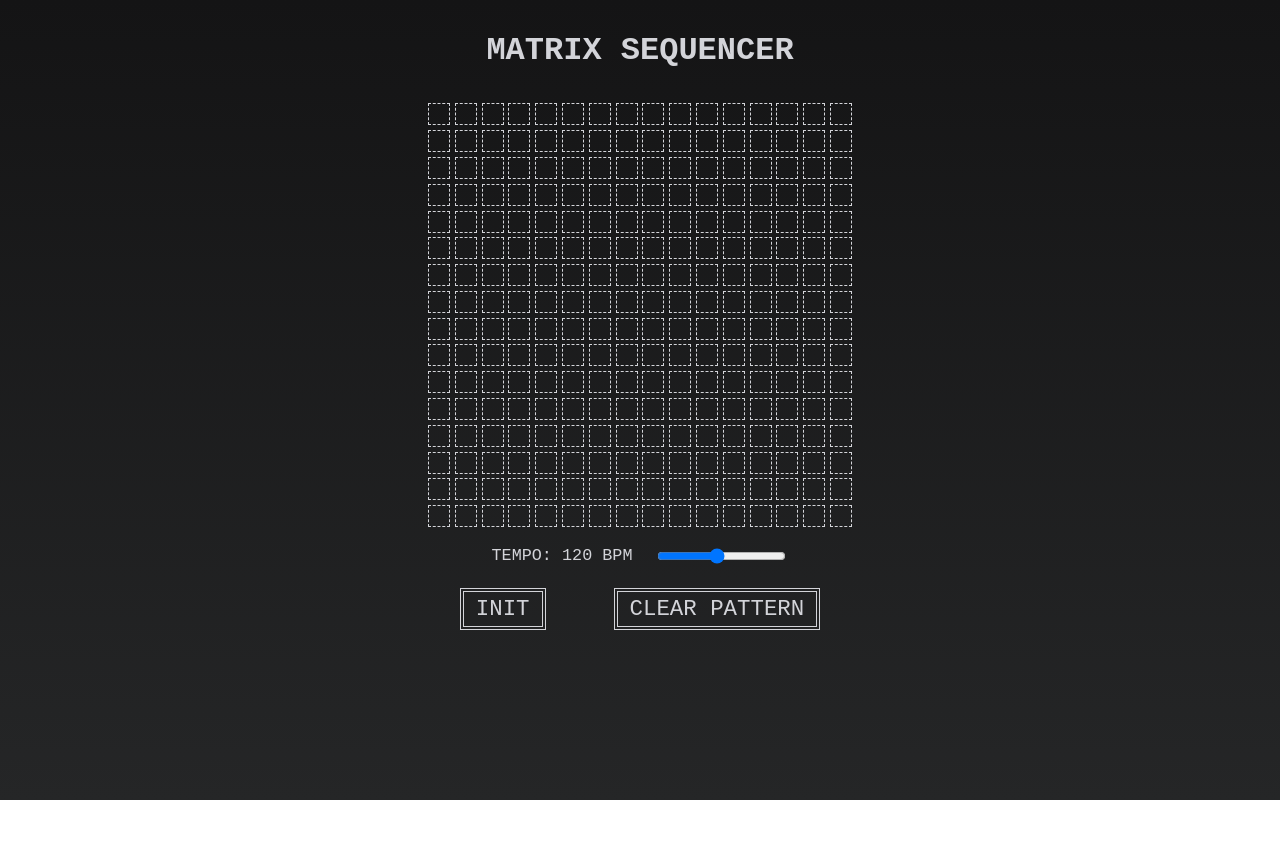
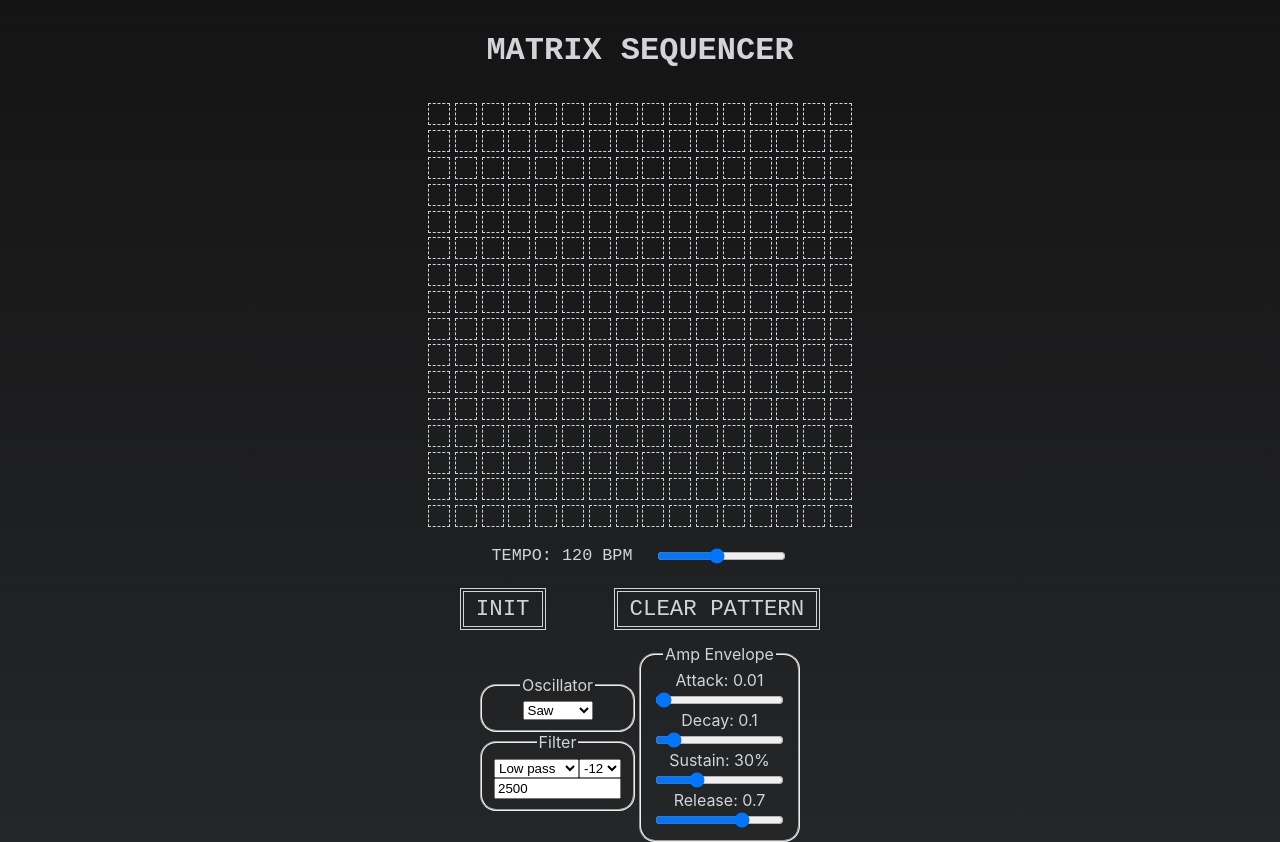
Before and after one commit to noellehuchette/matrixsynth, a React (Create React App) app: page / in a window 1280 px wide. Before the commit the page ends 800 px from the top, so only its background shows below. Built offline with nearby package versions, Linux system fonts and the light colour scheme.

Commit message:
first functional synth options

```diff
--- a/src/components/Main/Main.js
+++ b/src/components/Main/Main.js
@@ -7,8 +7,8 @@ const Main = (props) => {
   return (
     <div className="msblock">
       <h3>matrix sequencer</h3>
+      <Sequencer />
       <Synth />
-      <Sequencer />
     </div>
   );
 };
--- a/src/components/Sequencer/index.js
+++ b/src/components/Sequencer/index.js
@@ -47,7 +47,7 @@ const initPattern = () => {
 };
 
 // build synth instances
-const buildSynths = () => {
+export const buildSynths = () => {
   const synths = [];
   const reverb = new Reverb({ wet: 0.75 }).toDestination();
   for (let syn = 0; syn < 16; syn++) {
@@ -59,7 +59,7 @@ const buildSynths = () => {
 // page load
 Transport.loop = true;
 Transport.setLoopPoints(0, '1m');
-const synths = buildSynths();
+// const synths = buildSynths();
 
 const Sequencer = () => {
   // load saved info
@@ -69,6 +69,7 @@ const Sequencer = () => {
   // redux connectivity
   const seqStep = useSelector((state) => state.sequencer);
   const dispatch = useDispatch();
+  const synths = useSelector((state) => state.synth);
 
   // state variables
   const [init, setInit] = useState(false);
@@ -98,13 +99,13 @@ const Sequencer = () => {
       });
       parts.push(
         new Part((time, value) => {
-          synth.triggerAttackRelease(value.note, '32n.', time);
+          synth.amp.triggerAttackRelease('32n.', time);
         }, arrangement).start(0)
       );
     });
     setParts(parts);
     window.localStorage.setItem('matrixpattern', JSON.stringify(pattern));
-  }, [pattern]);
+  }, [pattern, synths]);
 
   // tempo change
   useEffect(() => {
--- a/src/components/Synth/index.js
+++ b/src/components/Synth/index.js
@@ -1,12 +1,185 @@
 import React, { useEffect, useState } from 'react';
 import { useDispatch, useSelector } from 'react-redux';
+import { changeOsc, changeFilter, changeAmp } from '../../store/synth';
 import * as Tone from 'tone';
 import './style.css';
 
 const Synth = () => {
+  //load saved
+
+  //redux connectivity
+  const seqStep = useSelector((state) => state.sequencer);
+  const dispatch = useDispatch();
+  const synths = useSelector((state) => state.synth);
+
+  //synth parameters
+  const [osc, setOsc] = useState(synths[0].osc.type);
+  const [fil, setFil] = useState(synths[0].fil.type);
+  const [roll, setRoll] = useState(synths[0].fil.rolloff);
+  const [freq, setFreq] = useState(synths[0].fil.frequency.value);
+  const [ampA, setAmpA] = useState(synths[0].amp.attack);
+  const [ampD, setAmpD] = useState(synths[0].amp.decay);
+  const [ampS, setAmpS] = useState(synths[0].amp.sustain);
+  const [ampR, setAmpR] = useState(synths[0].amp.release);
+
+  const handleOsc = (e) => {
+    dispatch(changeOsc(e.target.value));
+    setOsc(e.target.value);
+  };
+
+  const handleFilter = (e) => {
+    switch (e.target.name) {
+      case 'filt-type':
+        dispatch(changeFilter(e.target.value, roll, freq));
+        setFil(e.target.value);
+        return;
+      case 'filt-roll':
+        dispatch(changeFilter(fil, e.target.value, freq));
+        setRoll(e.target.value);
+        return;
+      case 'filt-cutoff':
+        dispatch(changeFilter(fil, roll, e.target.value));
+        setFreq(e.target.value);
+        return;
+      default:
+        return;
+    }
+  };
+
+  const handleAmp = (e) => {
+    switch (e.target.name) {
+      case 'amp-atk':
+        dispatch(changeAmp(e.target.value, ampD, ampS, ampR));
+        setAmpA(e.target.value);
+        return;
+      case 'amp-dcy':
+        dispatch(changeAmp(ampA, e.target.value, ampS, ampR));
+        setAmpD(e.target.value);
+        return;
+      case 'amp-sus':
+        dispatch(changeAmp(ampA, ampD, e.target.value, ampR));
+        setAmpS(e.target.value);
+        return;
+      case 'amp-rel':
+        dispatch(changeAmp(ampA, ampD, ampS, e.target.value));
+        setAmpR(e.target.value);
+        return;
+      default:
+        console.log(e.target.value);
+        return;
+    }
+  };
+
   return (
     <div className="synth-block">
-      <div className="synth-controls"></div>
+      <div className="synth-controls">
+        <div className="osc-controls">
+          <fieldset>
+            <legend>Oscillator</legend>
+            <select
+              name="oscillator"
+              id="oscillator"
+              value={osc}
+              onChange={handleOsc}
+            >
+              <option value="fatsawtooth">Saw</option>
+              <option value="fatsquare">Square</option>
+              <option value="fattriangle">Triangle</option>
+              <option value="fatsine">Sine</option>
+            </select>
+          </fieldset>
+          <fieldset>
+            <legend>Filter</legend>
+            <div className="filter-params">
+              <div className="filter-type">
+                <select
+                  name="filt-type"
+                  id="filt-type"
+                  value={fil}
+                  onChange={handleFilter}
+                >
+                  <option value="lowpass">Low pass</option>
+                  <option value="bandpass">Band pass</option>
+                  <option value="highpass">High pass</option>
+                </select>
+                <select
+                  name="filt-roll"
+                  id="filt-roll"
+                  value={roll}
+                  onChange={handleFilter}
+                >
+                  <option value="-12">-12</option>
+                  <option value="-24">-24</option>
+                  <option value="-48">-48</option>
+                </select>
+              </div>
+              <input
+                name="filt-cutoff"
+                type="number"
+                id="filt-cutoff"
+                min="10"
+                max="20000"
+                step="5"
+                value={freq}
+                onChange={handleFilter}
+              />
+            </div>
+          </fieldset>
+        </div>
+        <div className="amp-controls">
+          <fieldset>
+            <legend>Amp Envelope</legend>
+            <div className="amp-envelope">
+              <label htmlFor="amp-attack">Attack: {ampA}</label>
+              <input
+                type="range"
+                id="amp-attack"
+                name="amp-atk"
+                min="0"
+                max="1"
+                step="0.01"
+                value={ampA}
+                onChange={handleAmp}
+              />
+              <label htmlFor="amp-decay">Decay: {ampD}</label>
+              <input
+                type="range"
+                id="amp-decay"
+                name="amp-dcy"
+                min="0"
+                max="1"
+                step="0.01"
+                value={ampD}
+                onChange={handleAmp}
+              />
+              <label htmlFor="amp-sustain">
+                Sustain: {Math.round(ampS * 100)}%
+              </label>
+              <input
+                type="range"
+                id="amp-sustain"
+                name="amp-sus"
+                min="0"
+                max="1"
+                step="0.01"
+                value={ampS}
+                onChange={handleAmp}
+              />
+              <label htmlFor="amp-release">Release: {ampR}</label>
+              <input
+                type="range"
+                id="amp-release"
+                name="amp-rel"
+                min="0"
+                max="1"
+                step="0.01"
+                value={ampR}
+                onChange={handleAmp}
+              />
+            </div>
+          </fieldset>
+        </div>
+      </div>
     </div>
   );
 };
--- a/src/components/Synth/style.css
+++ b/src/components/Synth/style.css
@@ -0,0 +1,32 @@
+.synth-controls {
+  display: flex;
+  align-items: center;
+  justify-content: center;
+}
+
+fieldset {
+  align-items: center;
+  justify-content: center;
+  color: #D3D4D9;
+  display: flex;
+  border-radius: 1rem;
+}
+
+.osc-controls fieldset{
+  flex-direction: column;
+}
+
+.filter-params {
+  display: flex;
+  flex-direction: column;
+}
+
+.filter-envelope {
+  display: flex;
+  flex-direction: column;
+}
+
+.amp-envelope {
+  display: flex;
+  flex-direction: column;
+}
--- a/src/store/reducer.js
+++ b/src/store/reducer.js
@@ -1,8 +1,8 @@
 import { combineReducers } from 'redux';
 import sequencer from './sequencer';
-import synthesizer from './synth';
+import synth from './synth';
 
 export default combineReducers({
   sequencer,
-  synthesizer
+  synth
 });
--- a/src/store/store.js
+++ b/src/store/store.js
@@ -1,7 +1,11 @@
 import { createStore, applyMiddleware } from 'redux';
 import reducer from './reducer';
 import thunkMiddleware from 'redux-thunk';
+import { createLogger } from 'redux-logger';
 
-const store = createStore(reducer, applyMiddleware(thunkMiddleware));
+const store = createStore(
+  reducer,
+  applyMiddleware(thunkMiddleware, createLogger({ collapsed: true }))
+);
 
 export default store;
--- a/src/store/synth.js
+++ b/src/store/synth.js
@@ -1,5 +1,119 @@
-const synthesizer = (state = [], action) => {
+import * as Tone from 'tone';
+
+// sequencer scale
+const notes = [
+  'D5',
+  'C5',
+  'A4',
+  'G4',
+  'F4',
+  'D4',
+  'C4',
+  'A3',
+  'G3',
+  'F3',
+  'D3',
+  'C3',
+  'A2',
+  'G2',
+  'F2',
+  'D2'
+];
+
+const INITIALIZE = 'INITIALIZE';
+const CHANGE_OSC = 'CHANGE_OSC';
+const CHANGE_FILTER = 'CHANGE_FILTER';
+const CHANGE_AMP = 'CHANGE_AMP';
+
+export const changeOsc = (osc) => ({
+  type: CHANGE_OSC,
+  osc
+});
+
+export const changeFilter = (filter, rolloff, cutoff) => ({
+  type: CHANGE_FILTER,
+  filter,
+  rolloff,
+  cutoff
+});
+
+export const changeAmp = (atk, dcy, sus, rel) => ({
+  type: CHANGE_AMP,
+  atk,
+  dcy,
+  sus,
+  rel
+});
+
+const buildSynths = () => {
+  const oscillators = [];
+  const filters = [];
+  const amplifiers = [];
+  const synths = [];
+
+  const reverb = new Tone.Reverb({
+    wet: 0.5,
+    decay: 1
+  }).toDestination();
+  for (let syn = 0; syn < 16; syn++) {
+    // synths[syn] = new Tone.Synth().connect(reverb);
+    amplifiers[syn] = new Tone.AmplitudeEnvelope({
+      attack: 0.01,
+      decay: 0.1,
+      sustain: 0.3,
+      release: 0.7
+    }).connect(reverb);
+    filters[syn] = new Tone.Filter({
+      Q: 0,
+      frequency: 2500,
+      type: 'lowpass',
+      rolloff: -12
+    }).connect(amplifiers[syn]);
+    oscillators[syn] = new Tone.OmniOscillator(
+      notes[syn],
+      'fatsawtooth'
+    ).connect(filters[syn]);
+    synths.push({
+      osc: oscillators[syn],
+      fil: filters[syn],
+      amp: amplifiers[syn]
+    });
+  }
+  return synths;
+};
+
+const synthesizer = (state = buildSynths(), action) => {
   switch (action.type) {
+    case INITIALIZE:
+      state.forEach((synth) => {
+        synth.osc.start();
+      });
+      return state;
+    case CHANGE_OSC:
+      state.forEach((synth) => {
+        synth.osc.set({
+          type: action.osc
+        });
+      });
+      return state;
+    case CHANGE_FILTER:
+      state.forEach((synth) => {
+        synth.fil.set({
+          type: action.filter,
+          rolloff: action.rolloff,
+          frequency: action.cutoff
+        });
+      });
+      return state;
+    case CHANGE_AMP:
+      state.forEach((synth) => {
+        synth.amp.set({
+          attack: action.atk,
+          decay: action.dcy,
+          sustain: action.sus,
+          release: action.rel
+        });
+      });
     default:
       return state;
   }
```
